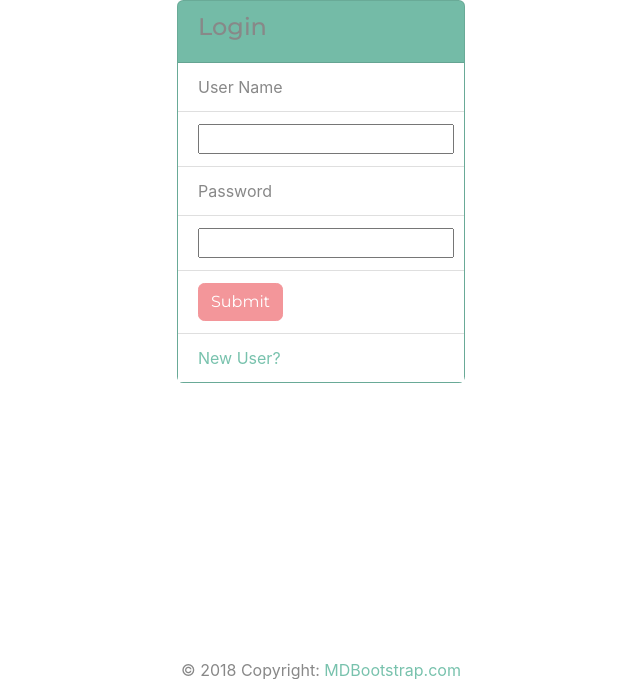
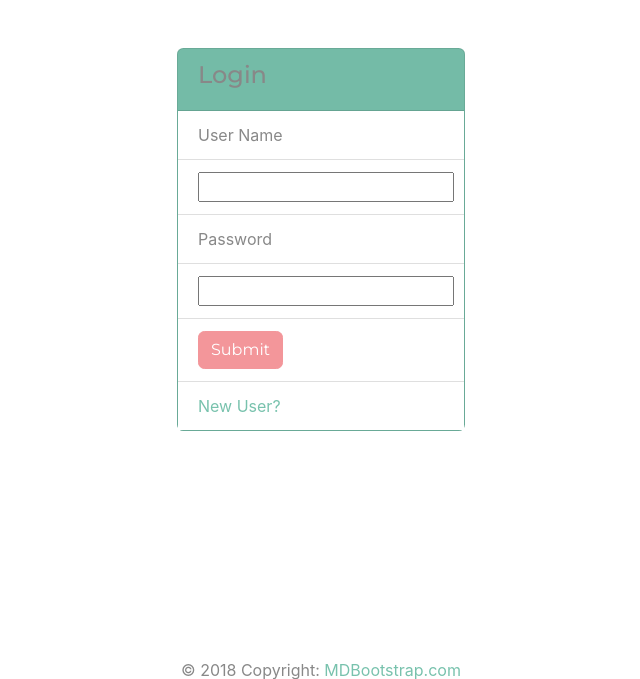
Before and after one commit to JohnminerIv/sell_stuff, a Flask app: page /user_login in a window 1280 px wide. Shown: the part 102-781 px from the top of the page, without its empty margins (319-959 px from the left). Run offline with Flask 2, Linux system fonts and the light colour scheme; some libraries are stand-ins or nearby versions.

Commit message:
more edits to tests

```diff
--- a/templates/user_login.html
+++ b/templates/user_login.html
@@ -23,7 +23,7 @@
 {% endfor %}
 </div>
 </div>-->
-<div class="card bg-primary mx-auto mt-auto" style="width: 18rem;">
+<div class="card bg-primary mx-auto mt-5" style="width: 18rem;">
   <div class="card-header">
     <h4>Login</h4>
   </div>
```
